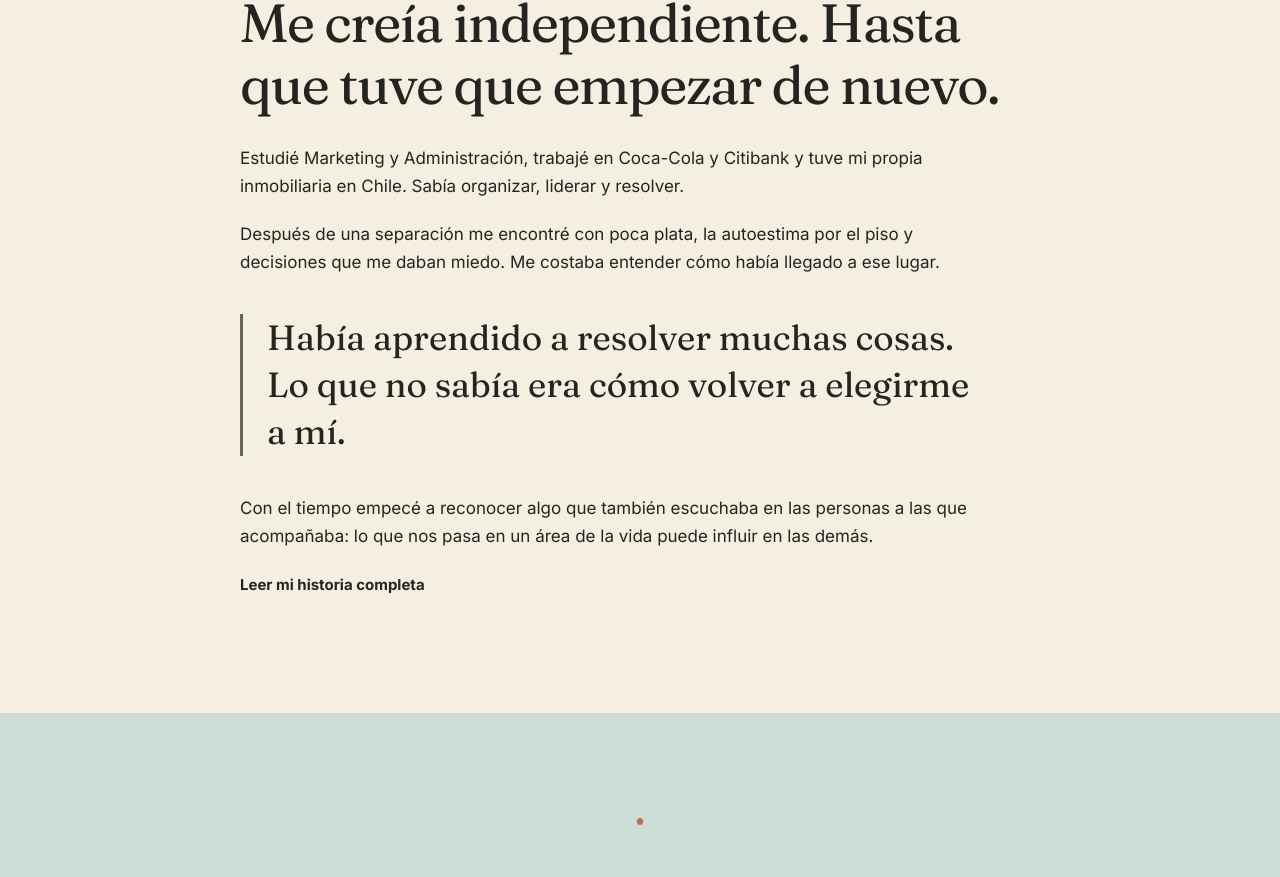
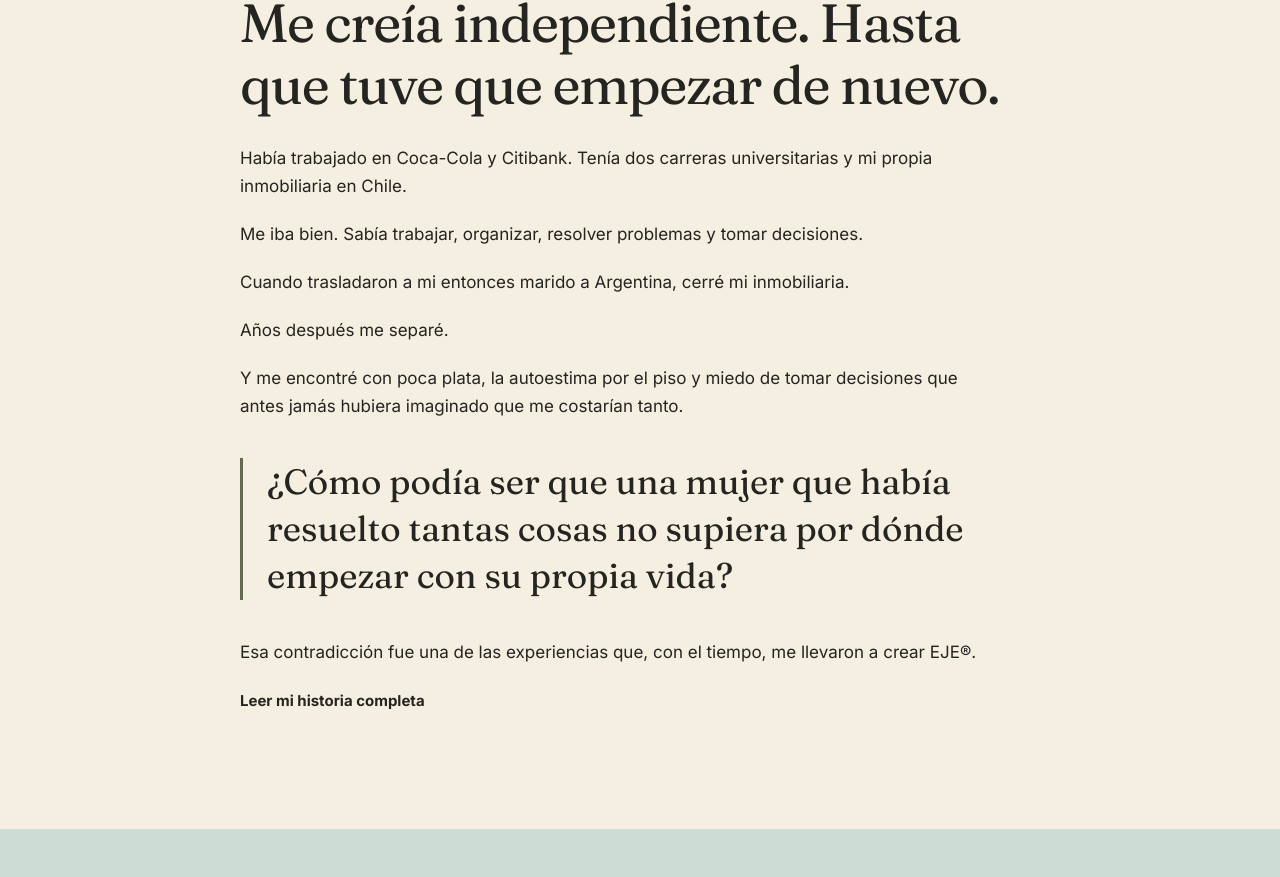
Before and after one commit to smirgonzalez-ops/sol-mir-web, a Next.js app: page /sol-mir-preview in a window 1280 px wide. Shown: the part 1207-2084 px from the top of the page. Built offline with nearby package versions, Linux system fonts and the light colour scheme.

Commit message:
copy: refine Sol Mir personal story in draft homepage

```diff
--- a/app/sol-mir-preview/page.js
+++ b/app/sol-mir-preview/page.js
@@ -48,10 +48,13 @@ export default function SolMirPreview() {
           <div className="sol-shell sol-narrow">
             <p className="sol-eyebrow">MI HISTORIA</p>
             <h2>Me creía independiente. Hasta que tuve que empezar de nuevo.</h2>
-            <p>Estudié Marketing y Administración, trabajé en Coca-Cola y Citibank y tuve mi propia inmobiliaria en Chile. Sabía organizar, liderar y resolver.</p>
-            <p>Después de una separación me encontré con poca plata, la autoestima por el piso y decisiones que me daban miedo. Me costaba entender cómo había llegado a ese lugar.</p>
-            <p className="sol-pullquote">Había aprendido a resolver muchas cosas. Lo que no sabía era cómo volver a elegirme a mí.</p>
-            <p>Con el tiempo empecé a reconocer algo que también escuchaba en las personas a las que acompañaba: lo que nos pasa en un área de la vida puede influir en las demás.</p>
+            <p>Había trabajado en Coca-Cola y Citibank. Tenía dos carreras universitarias y mi propia inmobiliaria en Chile.</p>
+            <p>Me iba bien. Sabía trabajar, organizar, resolver problemas y tomar decisiones.</p>
+            <p>Cuando trasladaron a mi entonces marido a Argentina, cerré mi inmobiliaria.</p>
+            <p>Años después me separé.</p>
+            <p>Y me encontré con poca plata, la autoestima por el piso y miedo de tomar decisiones que antes jamás hubiera imaginado que me costarían tanto.</p>
+            <p className="sol-pullquote">¿Cómo podía ser que una mujer que había resuelto tantas cosas no supiera por dónde empezar con su propia vida?</p>
+            <p>Esa contradicción fue una de las experiencias que, con el tiempo, me llevaron a crear EJE®.</p>
             <Link className="sol-text-link" href="/sobre-sol">Leer mi historia completa</Link>
           </div>
         </section>
```
